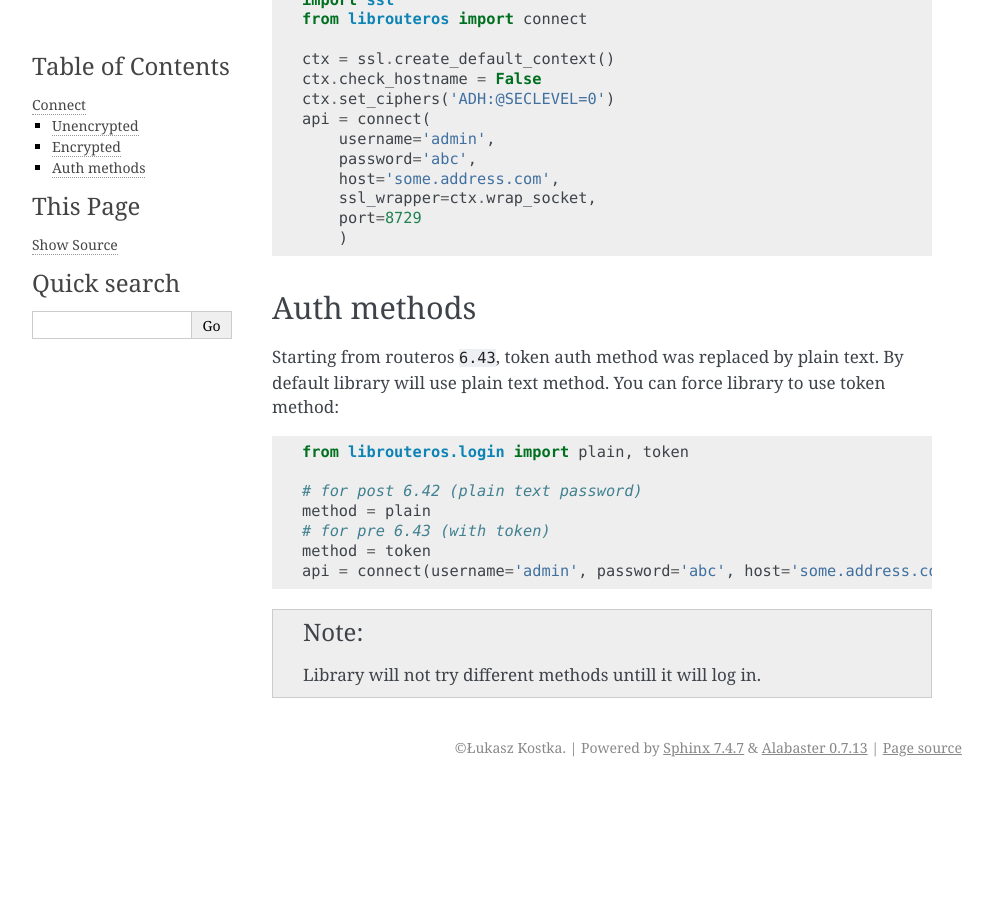
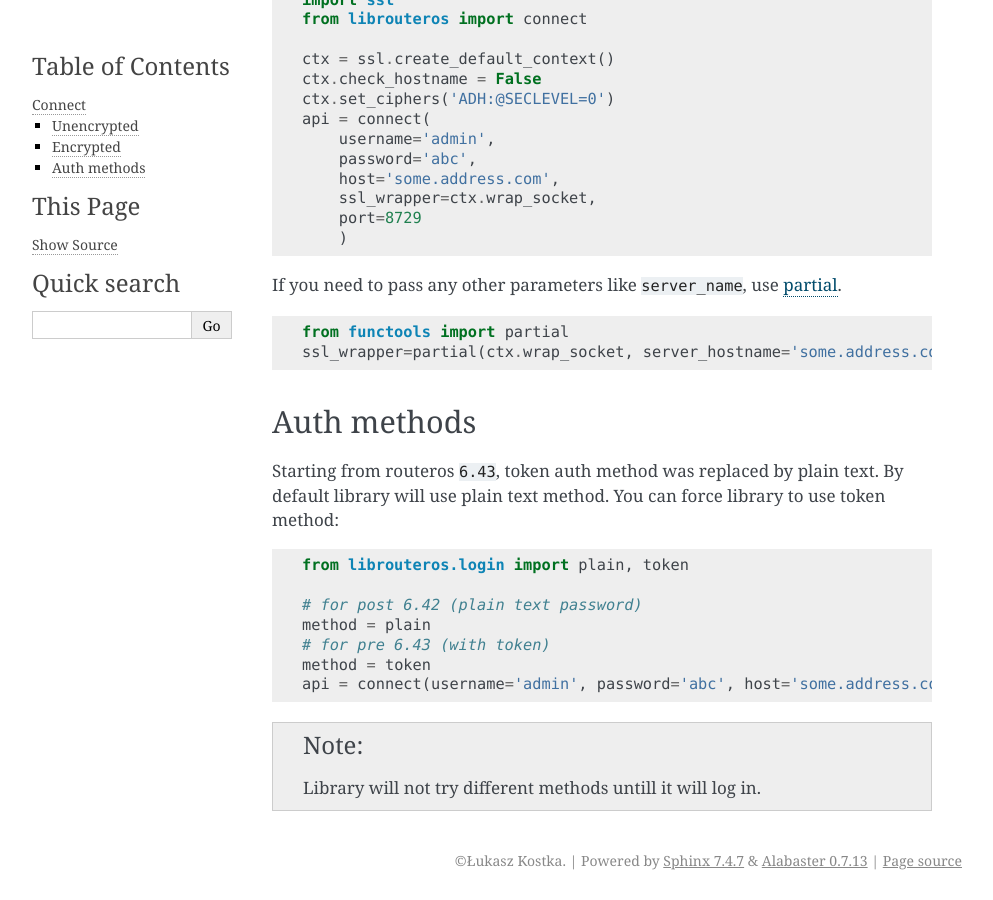
Before and after one commit to luqasz/librouteros, a Sphinx documentation site: the page built from docs/connect.rst, in a window 1280 px wide and 900 px high, scrolled down 528 px. Shown: the whole window, without its empty margins (148-1141 px from the left). Built offline with Sphinx 7.4.7, drawn with Linux system fonts in a browser that asks for light colours; before the commit the page ends 1315 px from its top, so only the background shows below that.

Commit message:
Add server_name example usage

```diff
--- a/docs/connect.rst
+++ b/docs/connect.rst
@@ -38,6 +38,14 @@ and fine tune for your needs. Code below allows connecting to API without ceritf
         port=8729
         )
 
+If you need to pass any other parameters like ``server_name``,
+use `partial <https://docs.python.org/3/library/functools.html#functools.partial>`_.
+
+.. code-block:: python
+
+    from functools import partial
+    ssl_wrapper=partial(ctx.wrap_socket, server_hostname='some.address.com')
+
 Auth methods
 ------------
 
```
